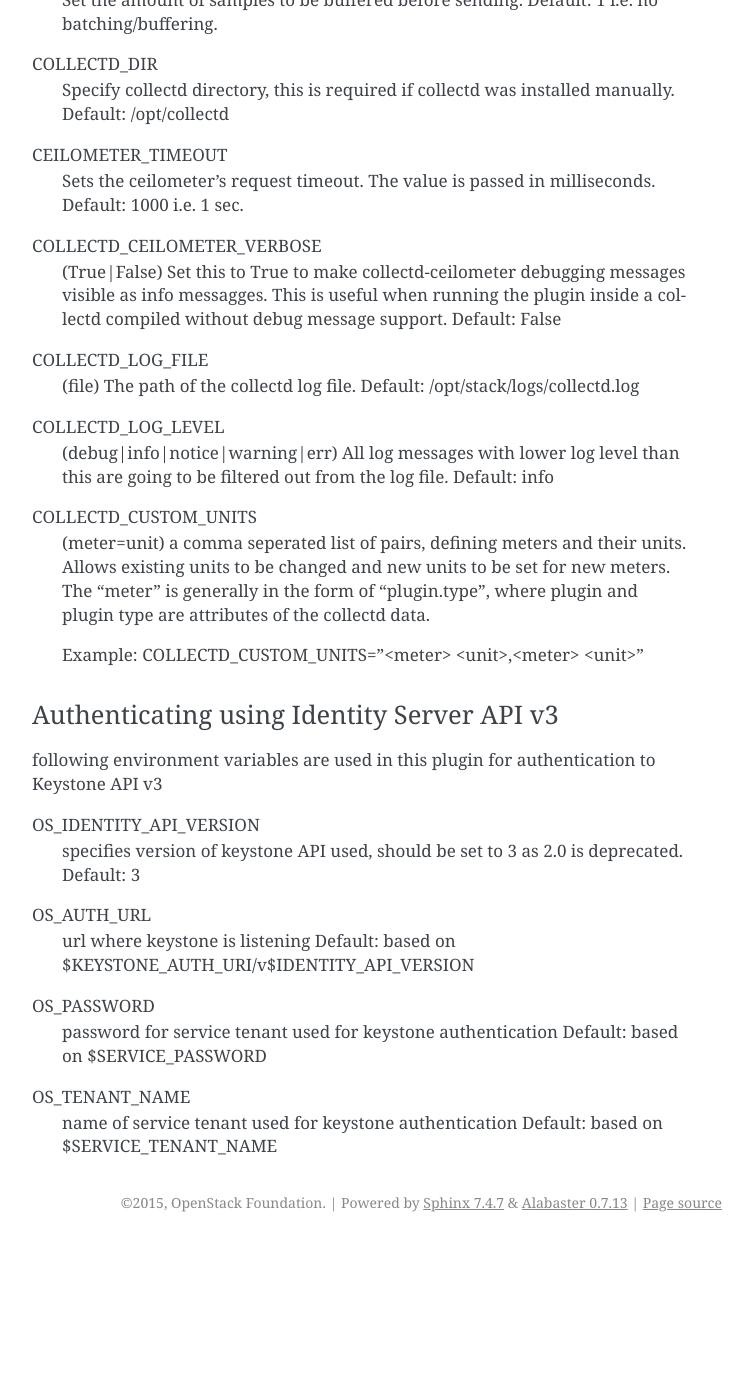
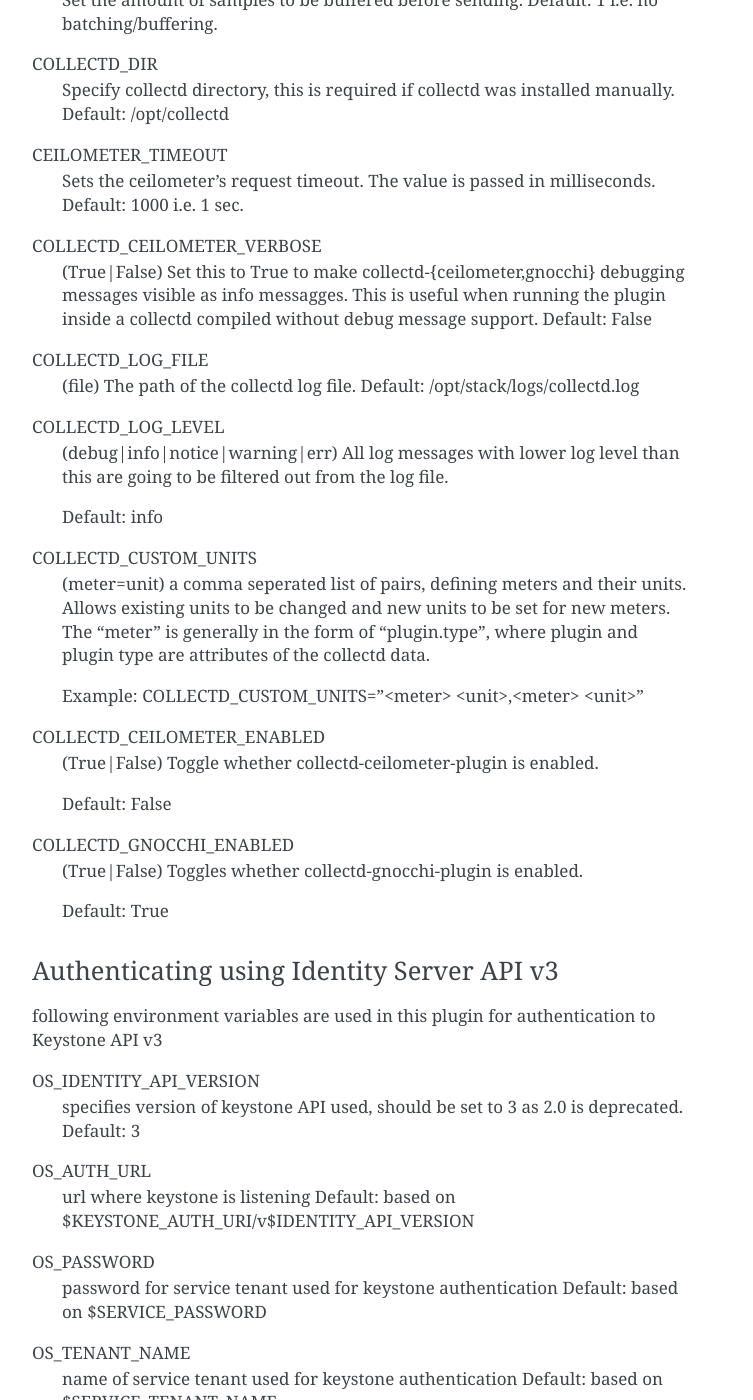
Before and after one commit to openstack-archive/collectd-openstack-plugins, a Sphinx documentation site: the page built from doc/source/usage.rst, in a window 1280 px wide and 1400 px high, scrolled down 634 px. Shown: the whole window, without its empty margins (388-1141 px from the left). Built offline with Sphinx 7.4.7, drawn with Linux system fonts in a browser that asks for light colours; pages that are not in the unit, such as notebooks, are missing from menus; before the commit the page ends 1876 px from its top, so only the background shows below that.

Commit message:
Add deployment code for gnocchi
- Check if gnocchi/ceilometer services are enabled
- Configures gnocchi service
- Update devstackGSG.rst to remove workaround
  - Modulepath previously needed to be changed manually
- Add COLLECTD_{CEILOMETER,GNOCCHI}_ENABLED option

Change-Id: Ic644f53b53dcdbb92eef2c8ddf7d2888fc308797

```diff
--- a/doc/source/devstackGSG.rst
+++ b/doc/source/devstackGSG.rst
@@ -92,6 +92,4 @@
     enable_plugin gnocchi https://github.com/openstack/gnocchi master
     enable_service gnocchi-api,gnocchi-metricd,gnocchi-statsd
     GNOCCHI_USE_KEYSTONE=True
-
-Once deployment is complete, edit collectd-ceilometer-plugin.conf to point at
-the collectd_ceiloemter.gnocchi.plugin module.
+    COLLECTD_GNOCCHI_ENABLED=True
--- a/doc/source/usage.rst
+++ b/doc/source/usage.rst
@@ -44,9 +44,9 @@
 
 
 COLLECTD_CEILOMETER_VERBOSE
-    (True|False) Set this to True to make collectd-ceilometer debugging
-    messages visible as info messagges. This is useful when running the
-    plugin inside a collectd compiled without debug message support.
+    (True|False) Set this to True to make collectd-{ceilometer,gnocchi}
+    debugging messages visible as info messagges. This is useful when running
+    the plugin inside a collectd compiled without debug message support.
     Default: False
 
 
@@ -58,6 +58,7 @@
 COLLECTD_LOG_LEVEL
     (debug|info|notice|warning|err) All log messages with lower log level than
     this are going to be filtered out from the log file.
+
     Default: info
 
 
@@ -69,6 +70,15 @@
 
     Example: COLLECTD_CUSTOM_UNITS="<meter> <unit>,<meter> <unit>"
 
+COLLECTD_CEILOMETER_ENABLED
+    (True|False) Toggle whether collectd-ceilometer-plugin is enabled.
+
+    Default: False
+
+COLLECTD_GNOCCHI_ENABLED
+    (True|False) Toggles whether collectd-gnocchi-plugin is enabled.
+
+    Default: True
 
 Authenticating using Identity Server API v3
 ===========================================
```
Also changed, not shown: 3 other files.
